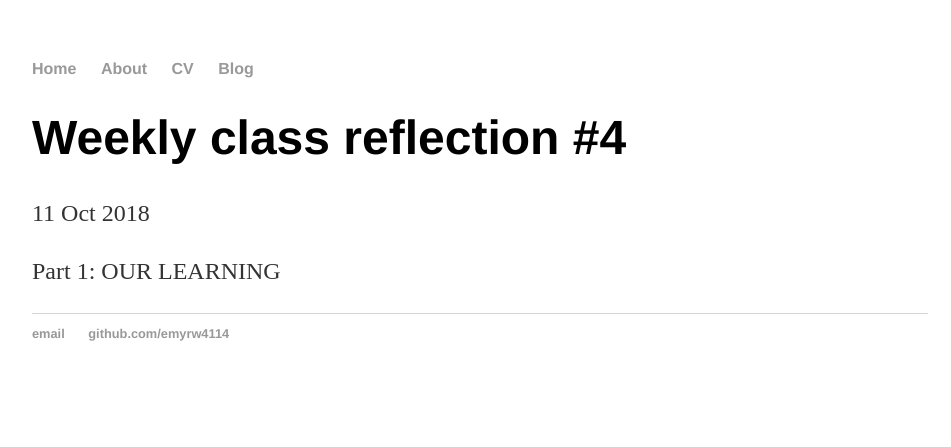
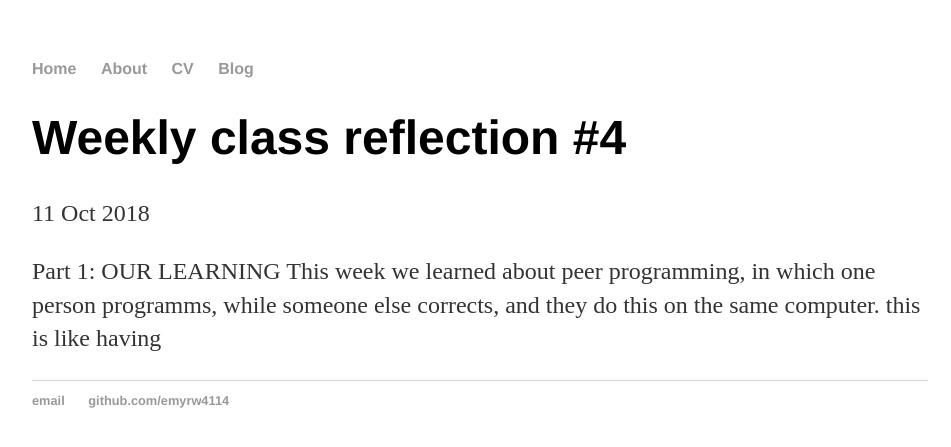
Before and after one commit to emyrw4114/emyrw4114.github.io, a Jekyll site: the page built from _posts/2018-10-11-Weekly Reflection #4.md, in a window 1280 px wide. Shown: the top 447 px of the page, without its empty margins (160-1111 px from the left). Built offline with Jekyll 4.4.1, drawn with Linux system fonts in a browser that asks for light colours.

Commit message:
Update 2018-10-11-Weekly Reflection #4.md

```diff
--- a/_posts/2018-10-11-Weekly Reflection #4.md
+++ b/_posts/2018-10-11-Weekly Reflection #4.md
@@ -5,3 +5,4 @@ date: 2018-10-11
 ---
 
 Part 1: OUR LEARNING
+This week we learned about peer programming, in which one person programms, while someone else corrects, and they do this on the same computer. this is like having
```
